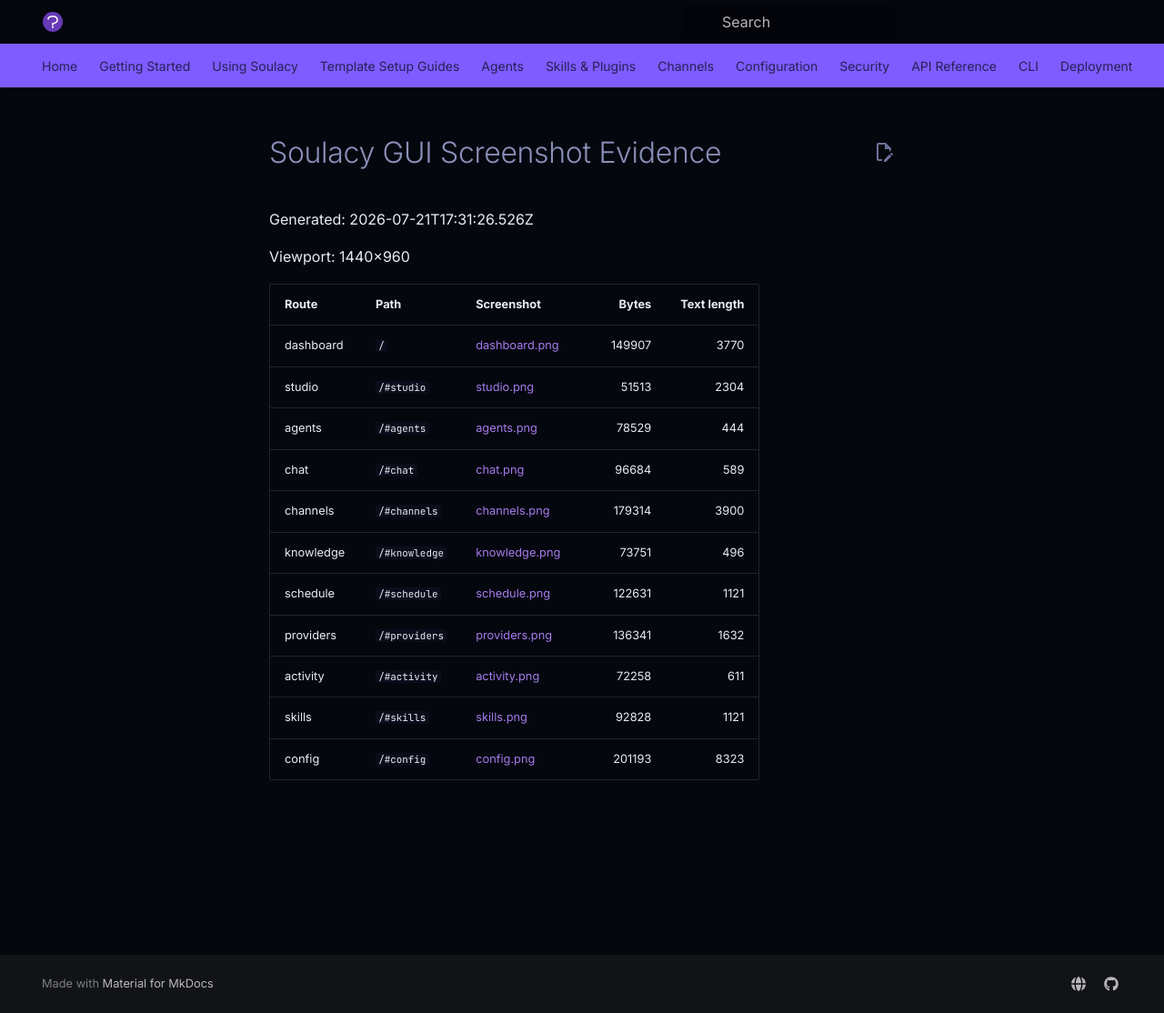
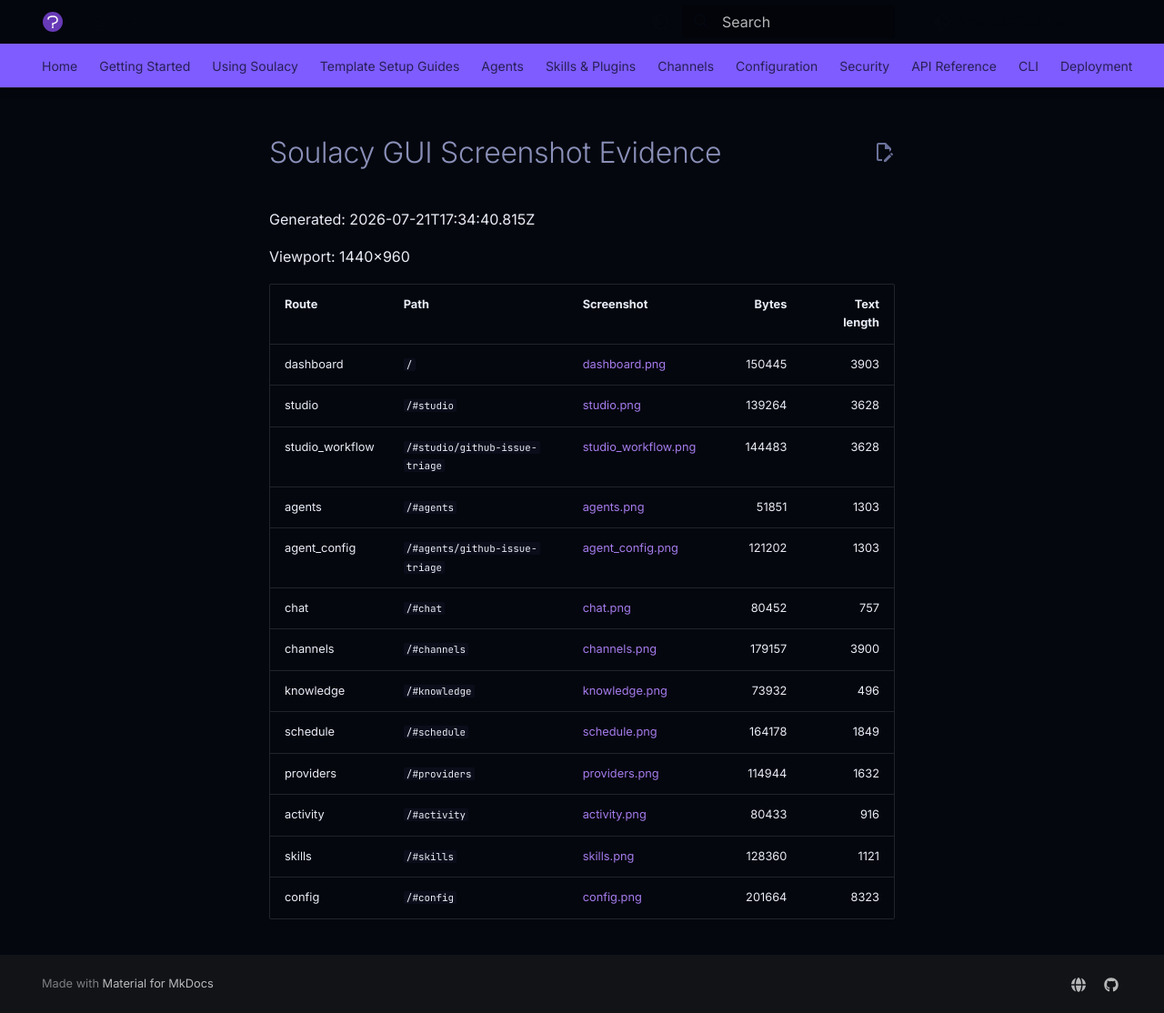
Before and after one commit to vmodekurti/soulacy, an MkDocs documentation site: the page built from docs/assets/screenshots/index.md, in a window 1280 px wide and 1114 px high. Shown: the whole window at 91% size. Built offline with MkDocs 1.6.1 and Material for MkDocs 9.7.7, drawn with Linux system fonts in a browser that asks for light colours; comment, search, counter and statistics services are not loaded; the version menu is left out.

Commit message:
docs: populate embedded agent templates and capture studio workflow & agent config screenshots

```diff
--- a/docs/assets/screenshots/index.md
+++ b/docs/assets/screenshots/index.md
@@ -1,19 +1,21 @@
 # Soulacy GUI Screenshot Evidence
 
-Generated: 2026-07-21T17:31:26.526Z
+Generated: 2026-07-21T17:34:40.815Z
 
 Viewport: 1440x960
 
 | Route | Path | Screenshot | Bytes | Text length |
 |---|---|---|---:|---:|
-| dashboard | `/` | [dashboard.png](dashboard.png) | 149907 | 3770 |
-| studio | `/#studio` | [studio.png](studio.png) | 51513 | 2304 |
-| agents | `/#agents` | [agents.png](agents.png) | 78529 | 444 |
-| chat | `/#chat` | [chat.png](chat.png) | 96684 | 589 |
-| channels | `/#channels` | [channels.png](channels.png) | 179314 | 3900 |
-| knowledge | `/#knowledge` | [knowledge.png](knowledge.png) | 73751 | 496 |
-| schedule | `/#schedule` | [schedule.png](schedule.png) | 122631 | 1121 |
-| providers | `/#providers` | [providers.png](providers.png) | 136341 | 1632 |
-| activity | `/#activity` | [activity.png](activity.png) | 72258 | 611 |
-| skills | `/#skills` | [skills.png](skills.png) | 92828 | 1121 |
-| config | `/#config` | [config.png](config.png) | 201193 | 8323 |
+| dashboard | `/` | [dashboard.png](dashboard.png) | 150445 | 3903 |
+| studio | `/#studio` | [studio.png](studio.png) | 139264 | 3628 |
+| studio_workflow | `/#studio/github-issue-triage` | [studio_workflow.png](studio_workflow.png) | 144483 | 3628 |
+| agents | `/#agents` | [agents.png](agents.png) | 51851 | 1303 |
+| agent_config | `/#agents/github-issue-triage` | [agent_config.png](agent_config.png) | 121202 | 1303 |
+| chat | `/#chat` | [chat.png](chat.png) | 80452 | 757 |
+| channels | `/#channels` | [channels.png](channels.png) | 179157 | 3900 |
+| knowledge | `/#knowledge` | [knowledge.png](knowledge.png) | 73932 | 496 |
+| schedule | `/#schedule` | [schedule.png](schedule.png) | 164178 | 1849 |
+| providers | `/#providers` | [providers.png](providers.png) | 114944 | 1632 |
+| activity | `/#activity` | [activity.png](activity.png) | 80433 | 916 |
+| skills | `/#skills` | [skills.png](skills.png) | 128360 | 1121 |
+| config | `/#config` | [config.png](config.png) | 201664 | 8323 |
```
Also changed, not shown: docs/assets/screenshots/activity.png, docs/assets/screenshots/agent_config.png (added), docs/assets/screenshots/agents.png, docs/assets/screenshots/channels.png, docs/assets/screenshots/chat.png, docs/assets/screenshots/config.png, docs/assets/screenshots/dashboard.png, docs/assets/screenshots/knowledge.png, docs/assets/screenshots/manifest.json, docs/assets/screenshots/providers.png, docs/assets/screenshots/schedule.png, docs/assets/screenshots/skills.png, docs/assets/screenshots/studio.png, docs/assets/screenshots/studio_workflow.png (added), 1 other file.
